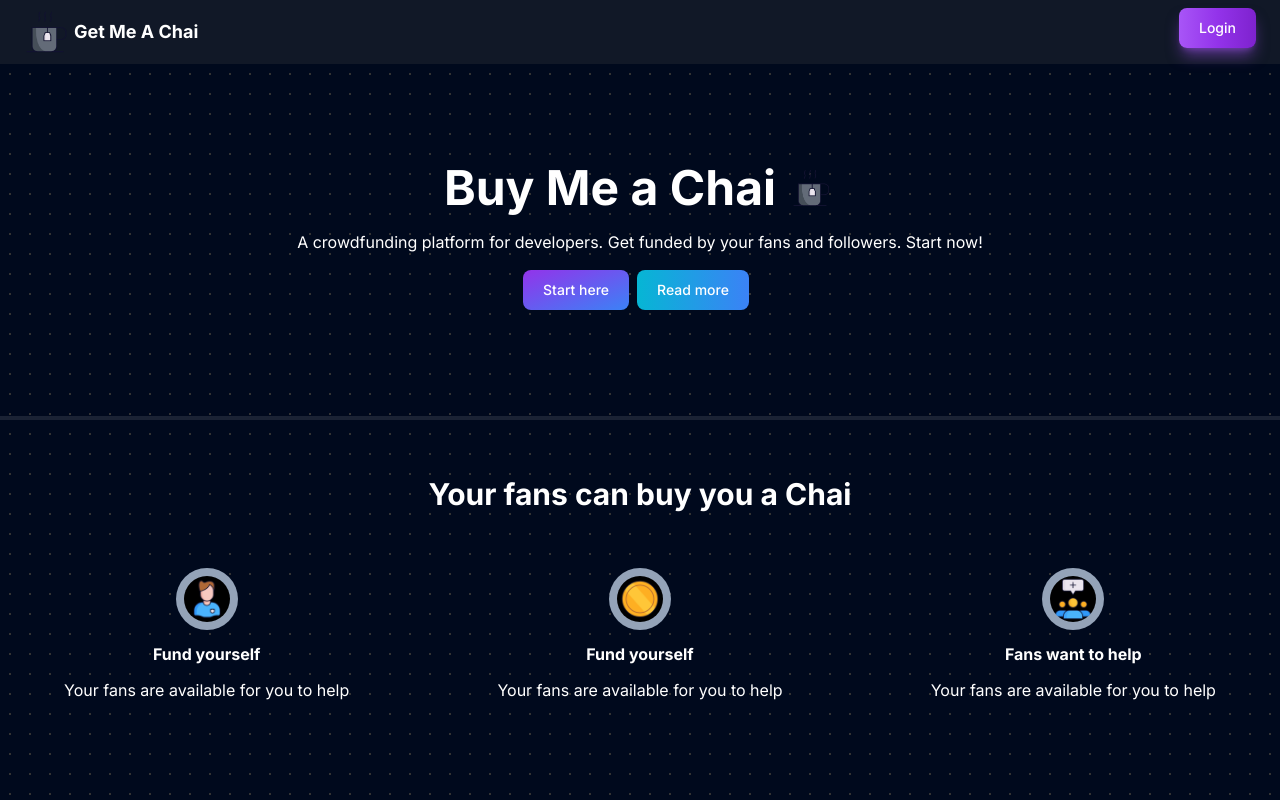
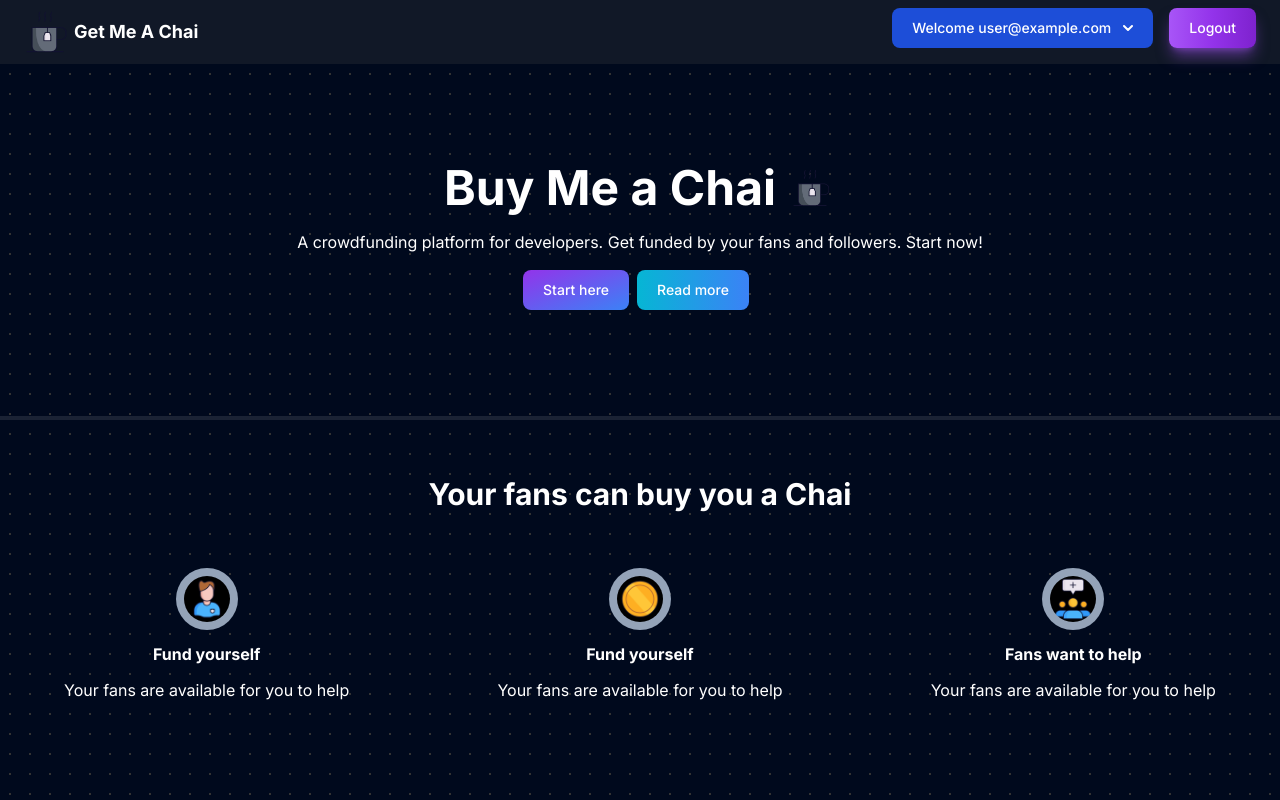
Before and after one commit to AceuXU/GetMeAChai, a Next.js app: page / in a window 1280 px wide. Shown: the top 800 px of the page. Built offline with nearby package versions, Linux system fonts and the light colour scheme; no server answers; sample sign-in values are in the browser's storage.

Commit message:
added github login code / dashboard and dropdown menu

```diff
--- /dev/null
+++ b/app/[username]/page.js
@@ -0,0 +1,11 @@
+import React from 'react'
+
+const Username = ({params}) => {
+  return (
+    <div className='text-white'>
+      {params.username}
+    </div>
+  )
+}
+
+export default Username
--- /dev/null
+++ b/app/api/auth/[...nextauth]/route.js
@@ -0,0 +1,35 @@
+import NextAuth from 'next-auth'
+// import AppleProvider from 'next-auth/providers/apple'
+// import FacebookProvider from 'next-auth/providers/facebook'
+// import GoogleProvider from 'next-auth/providers/google'
+// import EmailProvider from 'next-auth/providers/email'
+import GitHubProvider from "next-auth/providers/github";
+
+export const authoptions = NextAuth({
+    providers: [
+        // OAuth authentication providers...
+        GitHubProvider({
+            clientId: process.env.GITHUB_ID,
+            clientSecret: process.env.GITHUB_SECRET
+        }),
+    //   AppleProvider({
+    //         clientId: process.env.APPLE_ID,
+    //         clientSecret: process.env.APPLE_SECRET
+    //     }),
+    //     FacebookProvider({
+    //         clientId: process.env.FACEBOOK_ID,
+    //         clientSecret: process.env.FACEBOOK_SECRET
+    //     }),
+    //     GoogleProvider({
+    //         clientId: process.env.GOOGLE_ID,
+    //         clientSecret: process.env.GOOGLE_SECRET
+    //     }),
+    //     // Passwordless / email sign in
+    //     EmailProvider({
+    //         server: process.env.MAIL_SERVER,
+    //         from: 'NextAuth.js <no-reply@example.com>'
+    //     }),
+    ]
+})
+
+export { authoptions as GET, authoptions as POST }
--- /dev/null
+++ b/app/dashboard/page.js
@@ -0,0 +1,21 @@
+"use client"
+import React from 'react'
+import { useSession, signIn, signOut } from "next-auth/react"
+import { useRouter } from 'next/navigation'
+
+const Dashboard = () => {
+    const { data: session } = useSession()
+
+    if (!session) {
+        const router = useRouter()
+        router.push('/login')
+    }
+
+    return (
+        <div>
+            dashboard
+        </div>
+    )
+}
+
+export default Dashboard
--- a/app/layout.js
+++ b/app/layout.js
@@ -2,6 +2,7 @@
 import "./globals.css";
 import Navbar from "@/components/Navbar";
 import Footer from "@/components/Footer";
+import SessionWrapper from "@/components/SessionWrapper";
 
 
 const inter = Inter({ subsets: ["latin"] });
@@ -15,11 +16,13 @@
   return (
     <html lang="en">
       <body className={inter.className}>
-        <Navbar />
-        <div className="min-h-[85.6vh] bg-[#000000] bg-[radial-gradient(#ffffff33_1px,#00091d_1px)] bg-[size:20px_20px]">
-          {children}
-        </div>
-        <Footer />
+        <SessionWrapper>
+          <Navbar />
+          <div className="min-h-[85.6vh] bg-[#000000] bg-[radial-gradient(#ffffff33_1px,#00091d_1px)] bg-[size:20px_20px] text-white">
+            {children}
+          </div>
+          <Footer />
+        </SessionWrapper>
       </body>
     </html>
   );
--- a/app/login/page.js
+++ b/app/login/page.js
@@ -1,9 +1,19 @@
+"use client"
 import React from 'react'
+import { useSession, signIn, signOut } from "next-auth/react"
+import { useRouter } from 'next/navigation'
 
 const Login = () => {
+    const { data: session } = useSession()
+
+    if (session) {
+       const router = useRouter()
+       router.push('/dashboard')
+    }
+
     return (
         <div className='text-white py-14 container mx-auto '>
-            <h1 className=' text-center font-bold text-2xl' >Login/SignUp to Get your fans to support you</h1>
+            <h1 className=' text-center font-bold text-2xl' >Login to Get your fans to support you</h1>
             <div className="flex flex-col gap-2 min-h-screen items-center  p-10">
 
 
@@ -90,7 +100,7 @@
                 </button>
 
 
-                <button
+                <button onClick={() => { signIn("github") }}
                     className="flex items-center w-64 text-black bg-slate-50 border border-gray-300 rounded-lg shadow-md max-w-xs px-6 py-2 text-sm font-medium  hover:bg-gray-200 focus:outline-none focus:ring-2 focus:ring-offset-2 focus:ring-gray-500">
                     <svg className="h-6 w-6 mr-2" xmlns="http://www.w3.org/2000/svg" xmlnsXlink="http://www.w3.org/1999/xlink"
                         viewBox="0 0 73 73" version="1.1">
--- a/components/Navbar.js
+++ b/components/Navbar.js
@@ -1,13 +1,18 @@
-import React from 'react'
+"use client"
+import React, { useState } from 'react'
 import Link from 'next/link'
+import { useSession, signIn, signOut } from "next-auth/react"
 
 const Navbar = () => {
+  const { data: session } = useSession()
+  const [showdropdown, setShowdropdown] = useState(false)
+
   return (
     <nav className='bg-gray-900 text-white flex justify-between items-center px-4 h-16 '>
-      <div className="logo font-bold text-lg flex justify-center items-center ">
+      <Link className="logo font-bold text-lg flex justify-center items-center" href={"/"}>
         <img src="tea.gif" width={58} alt="" />
         <span>Get Me A Chai</span>
-      </div>
+      </Link>
       {/* <ul className='flex justify-between gap-4'>
         <li>Home</li>
         <li>About</li>
@@ -17,12 +22,35 @@
         <li>Login</li>
       </ul> */}
 
-      <div>
-        <Link href={"/login"}>
-          <button className='text-white bg-gradient-to-r from-purple-500 via-purple-600 to-purple-700 hover:bg-gradient-to-br focus:ring-4 focus:outline-none focus:ring-purple-300 dark:focus:ring-purple-800 shadow-lg shadow-purple-500/50 dark:shadow-lg dark:shadow-purple-800/80 font-medium rounded-lg text-sm px-5 py-2.5 text-center me-2 mb-2'>
-            Login
-          </button>
-        </Link>
+      <div className=' relative'>
+        {session && <> <button onClick={() => setShowdropdown(!showdropdown)} onBlur={()=> {setTimeout(() => {
+          setShowdropdown(false)
+        }, 100);}} id="dropdownDefaultButton" data-dropdown-toggle="dropdown" className="text-white mx-4 bg-blue-700 hover:bg-blue-800 focus:ring-4 focus:outline-none focus:ring-blue-300 font-medium rounded-lg text-sm px-5 py-2.5 text-center inline-flex items-center dark:bg-blue-600 dark:hover:bg-blue-700 dark:focus:ring-blue-800" type="button">Welcome {session.user.email} <svg className="w-2.5 h-2.5 ms-3" aria-hidden="true" xmlns="http://www.w3.org/2000/svg" fill="none" viewBox="0 0 10 6">
+          <path stroke="currentColor" strokeLinecap="round" strokeLinejoin="round" strokeWidth="2" d="m1 1 4 4 4-4" />
+        </svg>
+        </button>
+
+          <div id="dropdown" className={`z-10 ${showdropdown ? "" : "hidden"} absolute left-[145px] bg-white divide-y divide-gray-100 rounded-lg shadow w-44 dark:bg-gray-700`}>
+            <ul class="py-2 text-sm text-gray-700 dark:text-gray-200" aria-labelledby="dropdownDefaultButton">
+              <li>
+                <Link href="/dashboard" className="block px-4 py-2 hover:bg-gray-100 dark:hover:bg-gray-600 dark:hover:text-white">Dashboard</Link>
+              </li>
+              <li>
+                <Link href="#" className="block px-4 py-2 hover:bg-gray-100 dark:hover:bg-gray-600 dark:hover:text-white">Your page</Link>
+              </li>
+              <li>
+                <Link onClick={() => signOut()} href="#" className="block px-4 py-2 hover:bg-gray-100 dark:hover:bg-gray-600 dark:hover:text-white">Sign out</Link>
+              </li>
+            </ul>
+          </div>
+        </>}
+
+
+        {session && <button className='text-white bg-gradient-to-r from-purple-500 via-purple-600 to-purple-700 hover:bg-gradient-to-br focus:ring-4 focus:outline-none focus:ring-purple-300 dark:focus:ring-purple-800 shadow-lg shadow-purple-500/50 dark:shadow-lg dark:shadow-purple-800/80 font-medium rounded-lg text-sm px-5 py-2.5 text-center me-2 mb-2' onClick={() => { signOut() }} >Logout </button>}
+
+        {!session && <Link href={"/login"}> <button className='text-white bg-gradient-to-r from-purple-500 via-purple-600 to-purple-700 hover:bg-gradient-to-br focus:ring-4 focus:outline-none focus:ring-purple-300 dark:focus:ring-purple-800 shadow-lg shadow-purple-500/50 dark:shadow-lg dark:shadow-purple-800/80 font-medium rounded-lg text-sm px-5 py-2.5 text-center me-2 mb-2' > Login </button>
+        </Link>}
+
       </div>
     </nav>
   )
--- /dev/null
+++ b/components/SessionWrapper.js
@@ -0,0 +1,10 @@
+"use client"
+import { SessionProvider } from "next-auth/react"
+
+export default function SessionWrapper({ children }) {
+    return (
+        <SessionProvider>
+            {children}
+        </SessionProvider>
+    )
+}
```
Also changed, not shown: package.json (+6 -5 lines), 1 other file (tests, documents, lock files or other folders).
